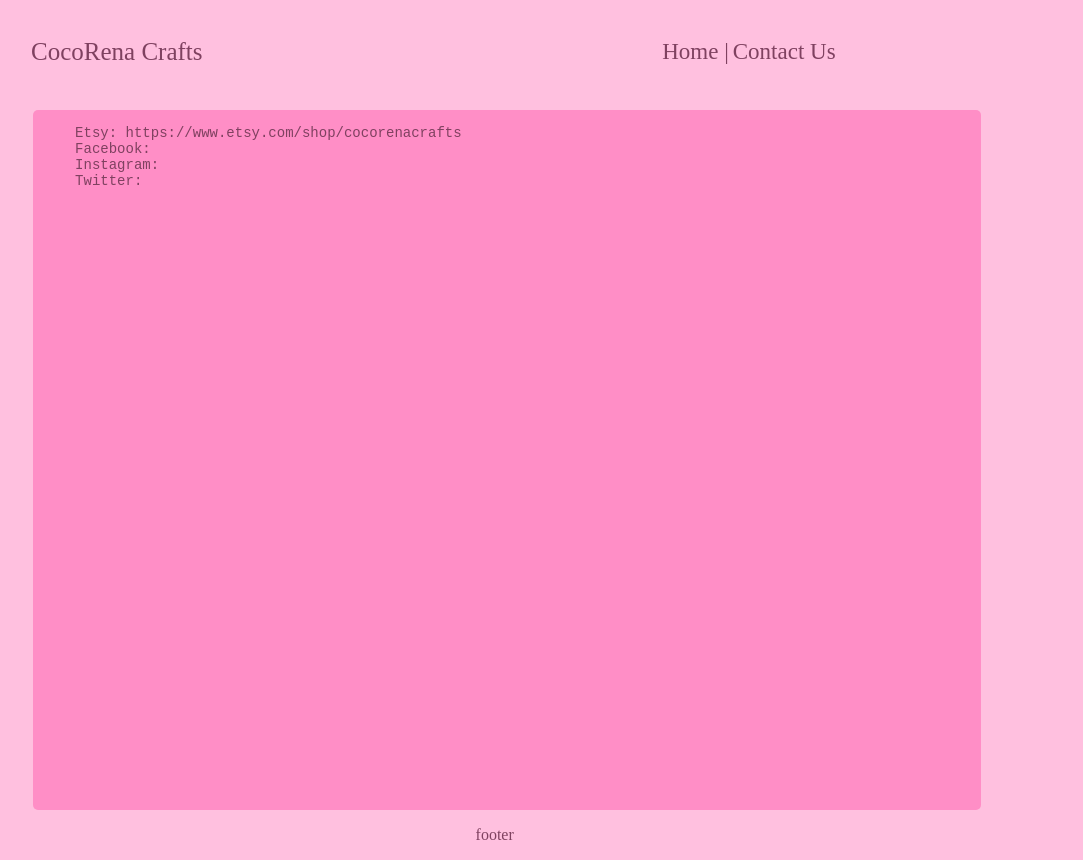
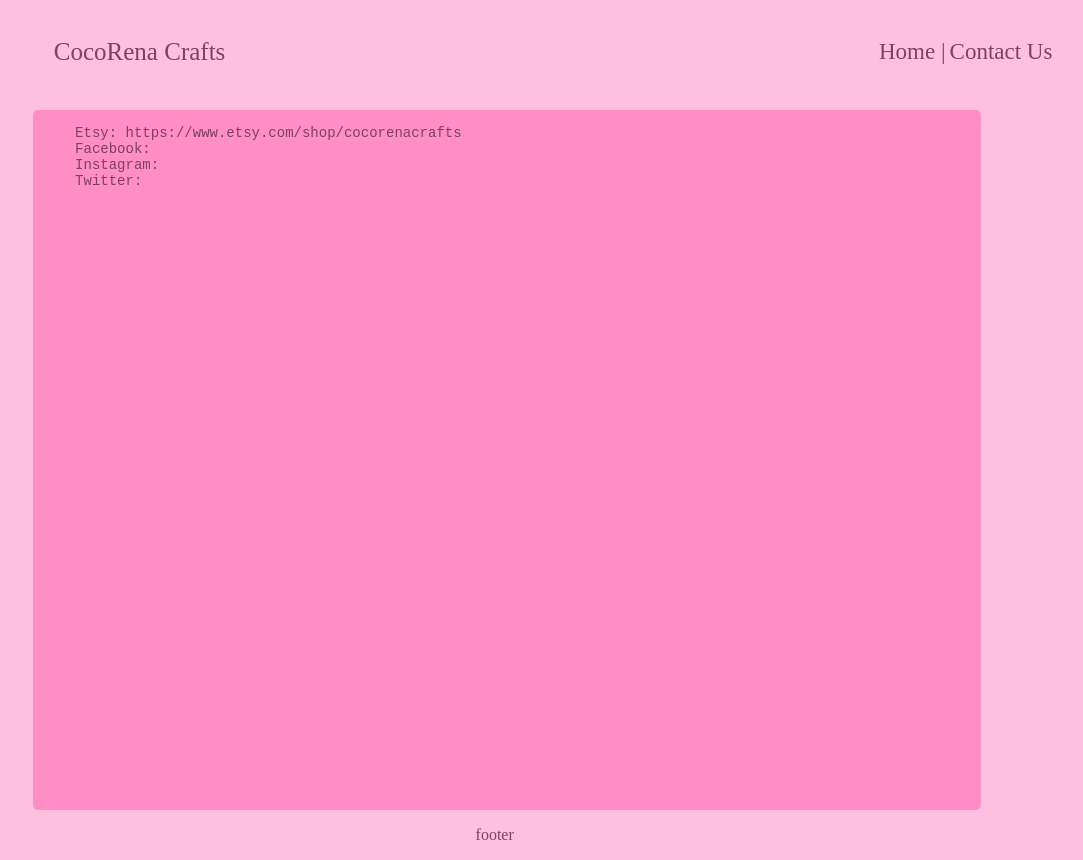
Before and after one commit to cocorena/site, a plain HTML site: page contactus.html in a window 1280 px wide. Shown: the whole page, without its empty margins (139-1222 px from the left). Drawn offline with Linux system fonts and the light colour scheme.

Commit message:
fixed links

```diff
--- a/stylesheet.css
+++ b/stylesheet.css
@@ -14,22 +14,20 @@ iframe{
 
 #header{
   padding: 30;
-  text-align: right;
-  color: #7f4160;
+  margin-left: 25%;
   width: 49%;
 }
 
 #header span{
   font-size: 25px;
-  width: 25%;
-  margin-left: 25%;
+  color: #7f4160;
 }
 
 /*Navigation Styles */
 #nav ul{
   padding: 15;
-  width: 49%;
-  margin-left: 25%;
+  width: 30%;
+  margin-left: 60%;
   color: #7f4160;
   text-align: justify;
 }
```
